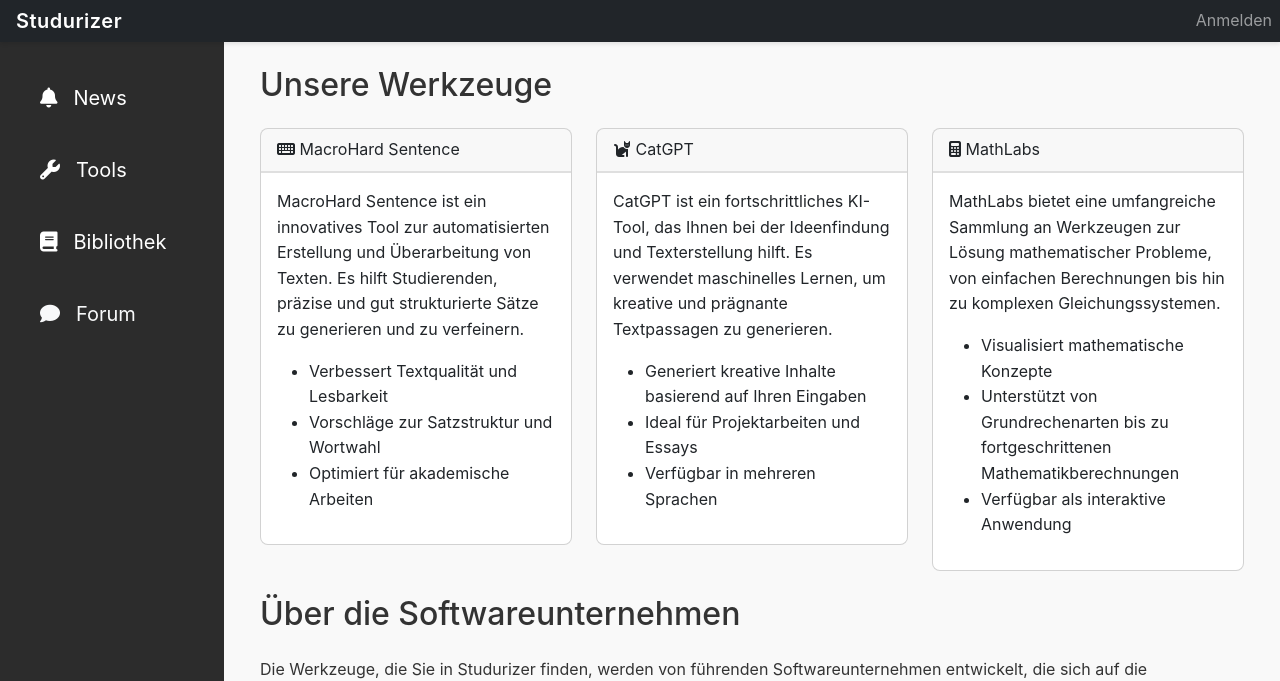
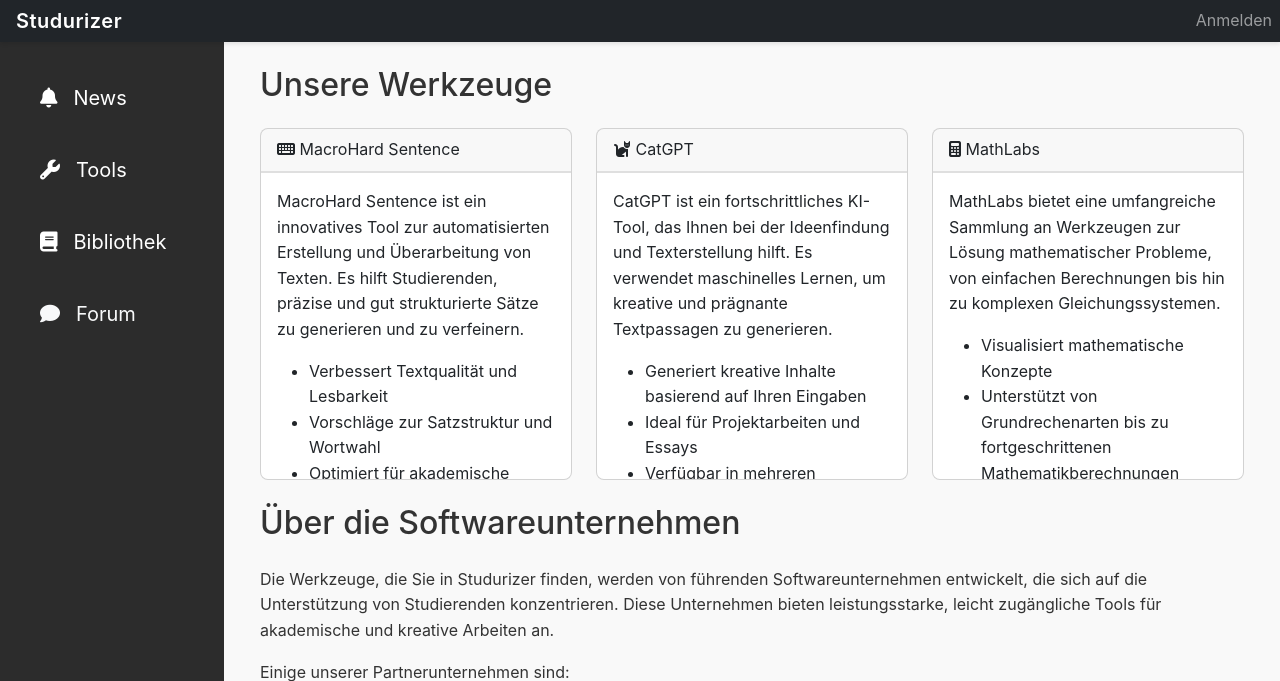
Before and after one commit to Johann110/Studurizer-Fallstudie-Software-Engineering, a Django app: page /tools/ in a window 1280 px wide. Shown: the top 681 px of the page. Run offline with Django 5.2, Linux system fonts and the light colour scheme; some libraries are stand-ins or nearby versions.

Commit message:
ohne-story: slight improvements

```diff
--- a/templates/base.html
+++ b/templates/base.html
@@ -16,10 +16,6 @@
     {% block extra_head %}{% endblock %}
 </head>
 <body>
-    <!-- Skip to main content link for screen readers -->
-    <a href="#main-content" class="visually-hidden-focusable">Skip to main content</a>
-
-    <!-- Header/Navbar -->
 <header>
     <nav class="navbar navbar-expand-lg navbar-dark bg-dark" style="margin: 0; padding: 0; width: 100%; z-index: 10000">
         <a class="navbar-brand" href="{% url "home" %}" style="margin-left: 1rem">Studurizer</a>
--- a/templates/information_services/tools.html
+++ b/templates/information_services/tools.html
@@ -3,9 +3,8 @@
 	    <section class="tool-section container">
         <h2 class="mb-4">Unsere Werkzeuge</h2>
         <div class="row">
-            <!-- MacroHard Sentence -->
             <div class="col-md-4 mb-4">
-                <div class="card">
+                <div class="card same-size">
                     <div class="card-header">
                         <i class="fas fa-keyboard"></i> MacroHard Sentence
                     </div>
@@ -19,10 +18,8 @@
                     </div>
                 </div>
             </div>
-
-            <!-- CatGPT -->
             <div class="col-md-4 mb-4">
-                <div class="card">
+                <div class="card same-size">
                     <div class="card-header">
                         <i class="fas fa-cat"></i> CatGPT
                     </div>
@@ -36,10 +33,8 @@
                     </div>
                 </div>
             </div>
-
-            <!-- MathLabs -->
             <div class="col-md-4 mb-4">
-                <div class="card">
+                <div class="card same-size">
                     <div class="card-header">
                         <i class="fas fa-calculator"></i> MathLabs
                     </div>
@@ -56,7 +51,6 @@
         </div>
     </section>
 
-    <!-- Company Section -->
     <section class="company-section container">
         <h2 class="mb-4">Über die Softwareunternehmen</h2>
         <p>Die Werkzeuge, die Sie in Studurizer finden, werden von führenden Softwareunternehmen entwickelt, die sich auf die Unterstützung von Studierenden konzentrieren. Diese Unternehmen bieten leistungsstarke, leicht zugängliche Tools für akademische und kreative Arbeiten an.</p>
```
